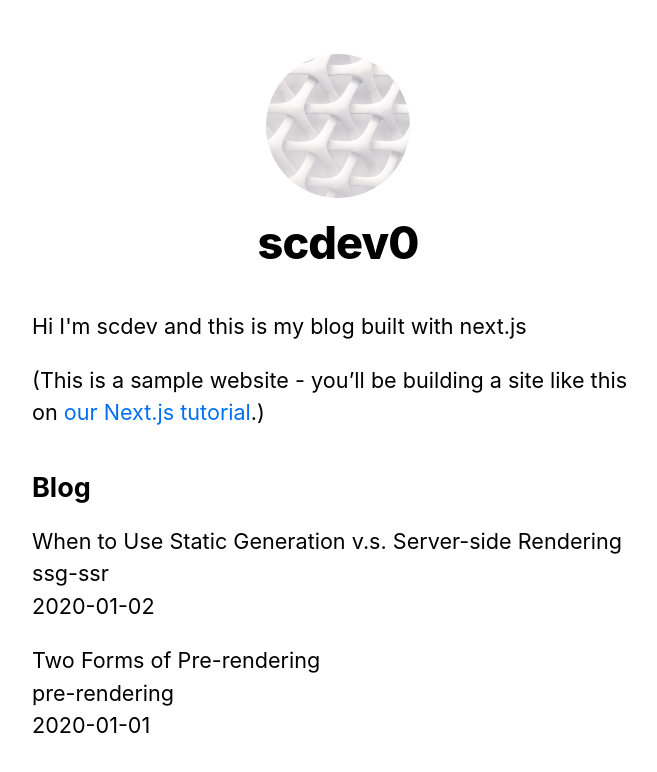
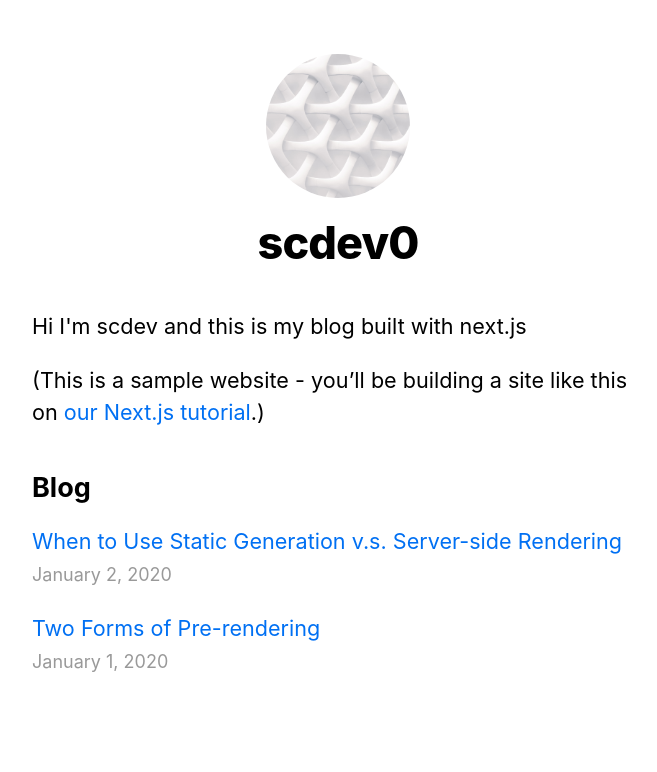
Before and after one commit to scdev0/nextjs-blog, a Next.js app: page / in a window 1280 px wide. Shown: the top 772 px of the page, without its empty margins (302-959 px from the left). Built offline with nearby package versions, Linux system fonts and the light colour scheme.

Commit message:
Add date-fns and links to posts

```diff
--- /dev/null
+++ b/components/date.js
@@ -0,0 +1,6 @@
+import { parseISO, format } from 'date-fns';
+
+export default function Date({ dateString }) {
+  const date = parseISO(dateString);
+  return <time dateTime={dateString}>{format(date, 'LLLL d, yyyy')}</time>;
+}
--- a/package.json
+++ b/package.json
@@ -8,6 +8,7 @@
     "start": "next start"
   },
   "dependencies": {
+    "date-fns": "^2.14.0",
     "gray-matter": "^4.0.2",
     "next": "9.3.5",
     "react": "16.13.1",
--- a/pages/index.js
+++ b/pages/index.js
@@ -2,8 +2,10 @@
 import Layout, { siteTitle } from '../components/layout';
 import utilStyles from '../styles/utils.module.css';
 import { getSortedPostsData } from '../lib/posts';
+import Link from 'next/link';
+import Date from '../components/date';
 
-export default function Home({ allPostsData }) {
+export default function Home({ sortedPostsData }) {
   return (
     <Layout home>
       <Head>
@@ -19,13 +21,15 @@
       <section className={`${utilStyles.headingMd} ${utilStyles.padding1px}`}>
         <h2 className={utilStyles.headingLg}>Blog</h2>
         <ul className={utilStyles.list}>
-          {allPostsData.map(({ id, date, title }) => (
+          {sortedPostsData.map(({ id, date, title }) => (
             <li className={utilStyles.listItem} key={id}>
-              {title}
+              <Link href='/posts/[id]' as={`/posts/${id}`}>
+                <a>{title}</a>
+              </Link>
               <br />
-              {id}
-              <br />
-              {date}
+              <small className={utilStyles.lightText}>
+                <Date dateString={date} />
+              </small>
             </li>
           ))}
         </ul>
@@ -35,10 +39,10 @@
 }
 
 export async function getStaticProps() {
-  const allPostsData = getSortedPostsData();
+  const sortedPostsData = getSortedPostsData();
   return {
     props: {
-      allPostsData,
+      sortedPostsData,
     },
   };
 }
```
Also changed, not shown: pages/posts/[id].js (+13 -7 lines), 1 other file (tests, documents, lock files or other folders).
